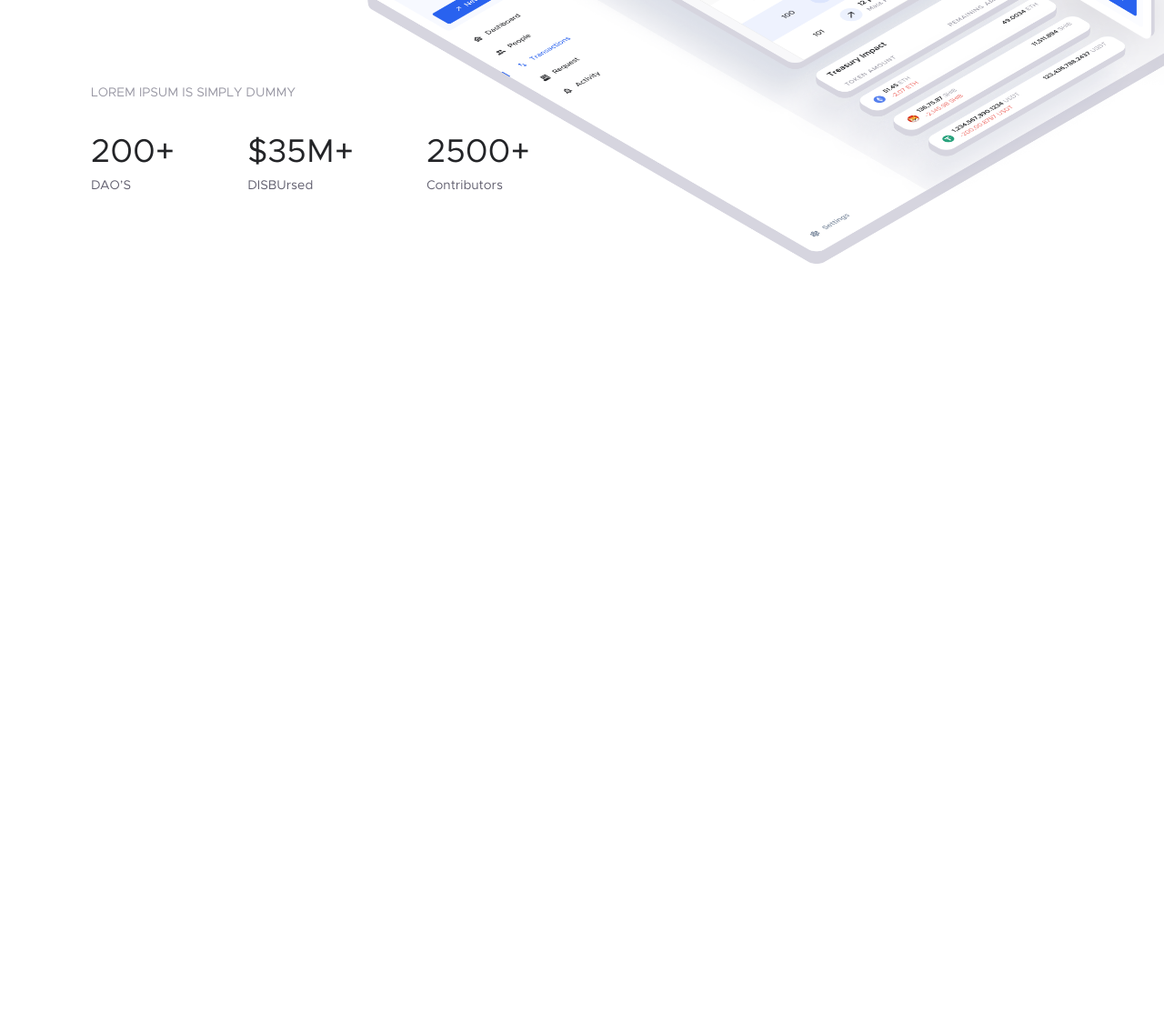
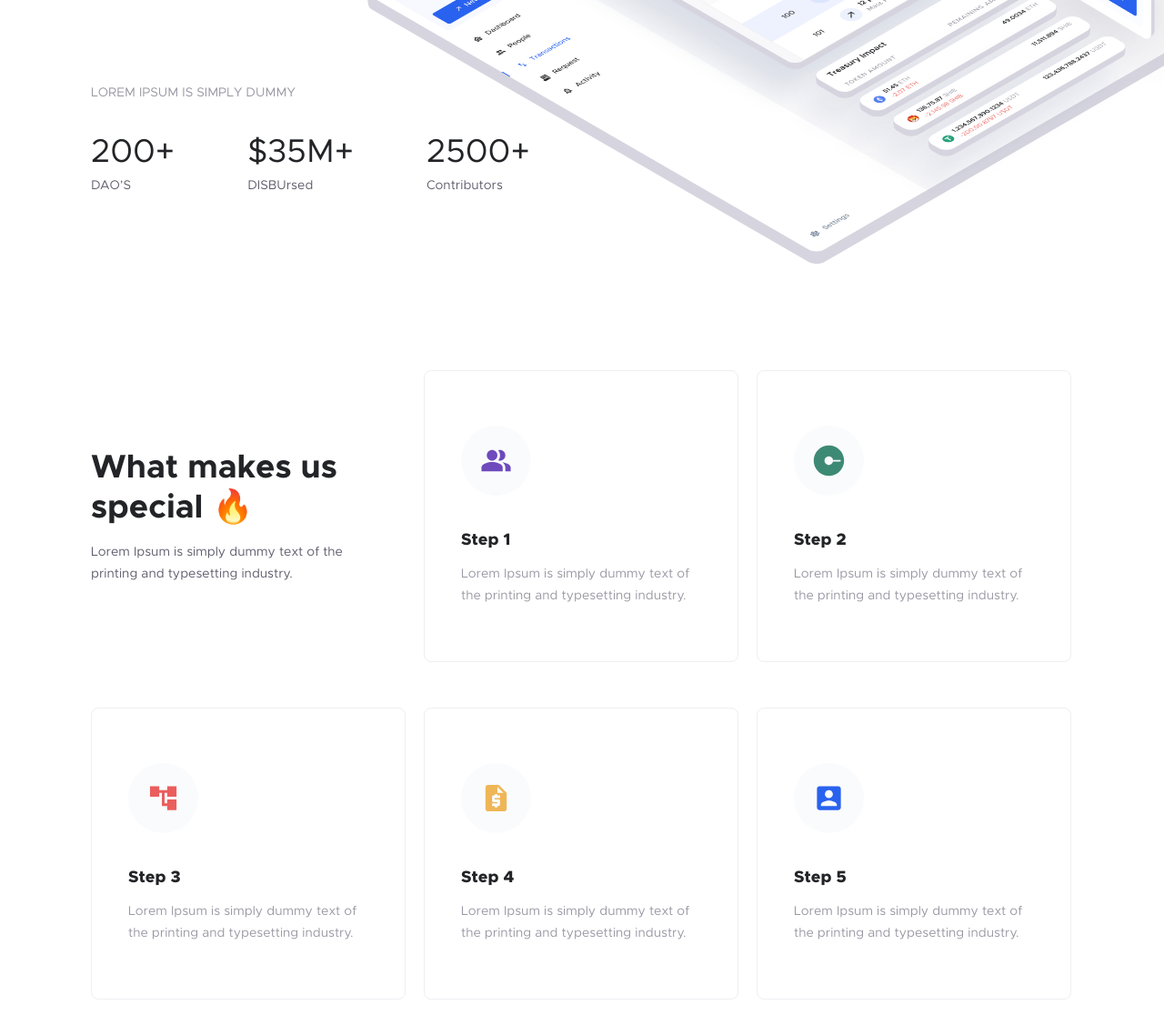
Before and after one commit to a-falkonia/dao-landing, a website: page app/index.html in a window 1280 px wide. Shown: the part 500-1638 px from the top of the page at 91% size. Before the commit the page ends 800 px from the top, so only its background shows below. Drawn offline with nearby package versions, Linux system fonts and the light colour scheme; files that its build step writes are made by us from their sources.

Commit message:
Added Special section

```diff
--- a/app/index.html
+++ b/app/index.html
@@ -85,6 +85,43 @@
             </div>
         </div>
     </section>
+    <section class="section__special">
+        <div class="container">
+            <div class="special">
+                <div class="special__item">
+                    <h3 class="section__title">What makes us special 🔥</h3>
+                    <p class="section__subtitle">Lorem Ipsum is simply dummy text of the printing and typesetting industry.</p>
+                </div>
+                <div class="special__item">
+                    <div class="special__item-img"><img src="./img/special1.svg" alt="icon"></div>
+                    <div class="special__item-title">Step 1</div>
+                    <div class="special__item-text">Lorem Ipsum is simply dummy text of the printing and typesetting industry.</div>
+                </div>
+                <div class="special__item">
+                    <div class="special__item-img"><img src="./img/special2.svg" alt="icon"></div>
+                    <div class="special__item-title">Step 2</div>
+                    <div class="special__item-text">Lorem Ipsum is simply dummy text of the printing and typesetting industry.</div>
+                </div>
+                <div class="special__item">
+                    <div class="special__item-img"><img src="./img/special3.svg" alt="icon"></div>
+                    <div class="special__item-title">Step 3</div>
+                    <div class="special__item-text">Lorem Ipsum is simply dummy text of the printing and typesetting industry.</div>
+                </div>
+                <div class="special__item">
+                    <div class="special__item-img"><img src="./img/special4.svg" alt="icon"></div>
+                    <div class="special__item-title">Step 4</div>
+                    <div class="special__item-text">Lorem Ipsum is simply dummy text of the printing and typesetting industry.</div>
+                </div>
+                <div class="special__item">
+                    <div class="special__item-img"><img src="./img/special5.svg" alt="icon"></div>
+                    <div class="special__item-title">Step 5</div>
+                    <div class="special__item-text">Lorem Ipsum is simply dummy text of the printing and typesetting industry.</div>
+                </div>
+
+            </div>
+
+        </div>
+    </section>
 </body>
 
 </html>
--- a/app/sass/_global.scss
+++ b/app/sass/_global.scss
@@ -57,7 +57,7 @@ body {
 }
 
 .btn__outline {
-    display: inline-flex;
+  display: inline-flex;
   padding: 11px 24px;
   border-radius: 4px;
   font-weight: 400;
@@ -68,3 +68,28 @@ body {
     transition: 0.3s all ease;
   }
 }
+
+.section__title {
+  font-weight: 700;
+  font-size: 36px;
+  line-height: 44px;
+  color: $primary;
+
+  @media (max-width: $breakpoint-lg) {
+    font-size: 32px;
+    line-height: 120%;
+  }
+
+  @media (max-width: $breakpoint-sm) {
+    font-size: 26px;
+  }
+}
+.section__subtitle {
+  font-size: 14px;
+  line-height: 24px;
+  margin-top: 15px;
+  color: $secondary;
+  @media (max-width: $breakpoint-sm) {
+    margin-top: 10px;
+  }
+}
--- /dev/null
+++ b/app/sass/components/_special.scss
@@ -0,0 +1,106 @@
+.section {
+  &__special {
+    padding: 110px 0;
+
+    @media (max-width: $breakpoint-xl) {
+      padding: 75px 0;
+    }
+  }
+}
+
+.special {
+  display: flex;
+  flex-wrap: wrap;
+  column-gap: 20px;
+  row-gap: 50px;
+
+  @media (max-width: $breakpoint-xl) {
+    gap: 20px;
+  }
+  @media (max-width: $breakpoint-sm) {
+    gap: 10px;
+  }
+  &__item {
+    display: flex;
+    flex-direction: column;
+    padding: 60px 40px;
+    border: 1px solid #efeff4;
+    border-radius: 8px;
+    flex-grow: 0;
+    flex-shrink: 1;
+    flex-basis: 346px;
+
+    @media (max-width: $breakpoint-xl) {
+      flex-grow: 1;
+      flex-shrink: 1;
+      flex-basis: 48%;
+      padding: 40px;
+    }
+    @media (max-width: $breakpoint-md) {
+      flex-grow: 0;
+      flex-shrink: 1;
+      flex-basis: 100%;
+      padding: 25px;
+    }
+    @media (max-width: $breakpoint-xs) {
+      padding: 15px;
+    }
+
+    &:first-child {
+      border: none;
+      padding: 0;
+      padding-right: 60px;
+      justify-content: center;
+    }
+
+    &:not(:first-child):hover {
+      background: #fafbfd;
+      border: 1px solid #fafbfd;
+      transition: 0.3s all ease;
+
+      .special__item-img {
+        background: #ffffff;
+        box-shadow: 0px 6px 15px rgba(35, 36, 39, 0.05);
+        transition: 0.3s all ease;
+      }
+    }
+  }
+
+  &__item-img {
+    width: 77px;
+    height: 77px;
+    display: flex;
+    justify-content: center;
+    align-items: center;
+    background: #fafbfd;
+    border-radius: 50%;
+
+    @media (max-width: $breakpoint-md) {
+      width: 60px;
+      height: 60px;
+    }
+  }
+
+  &__item-title {
+    font-weight: 800;
+    font-size: 18px;
+    line-height: 18px;
+    margin-top: 40px;
+    color: $primary;
+
+    @media (max-width: $breakpoint-lg) {
+      margin-top: 20px;
+    }
+    @media (max-width: $breakpoint-md) {
+      margin-top: 10px;
+    }
+  }
+
+  &__item-text {
+    margin-top: 16px;
+    color: $secondary-light;
+    font-weight: 400;
+    font-size: 14px;
+    line-height: 24px;
+  }
+}
--- a/app/sass/style.scss
+++ b/app/sass/style.scss
@@ -9,3 +9,4 @@
 
 @import './components/header';
 @import './components/hero';
+@import './components/special';
```
Also changed, not shown: app/img/special1.svg (added), app/img/special2.svg (added), app/img/special3.svg (added), app/img/special4.svg (added), app/img/special5.svg (added).
